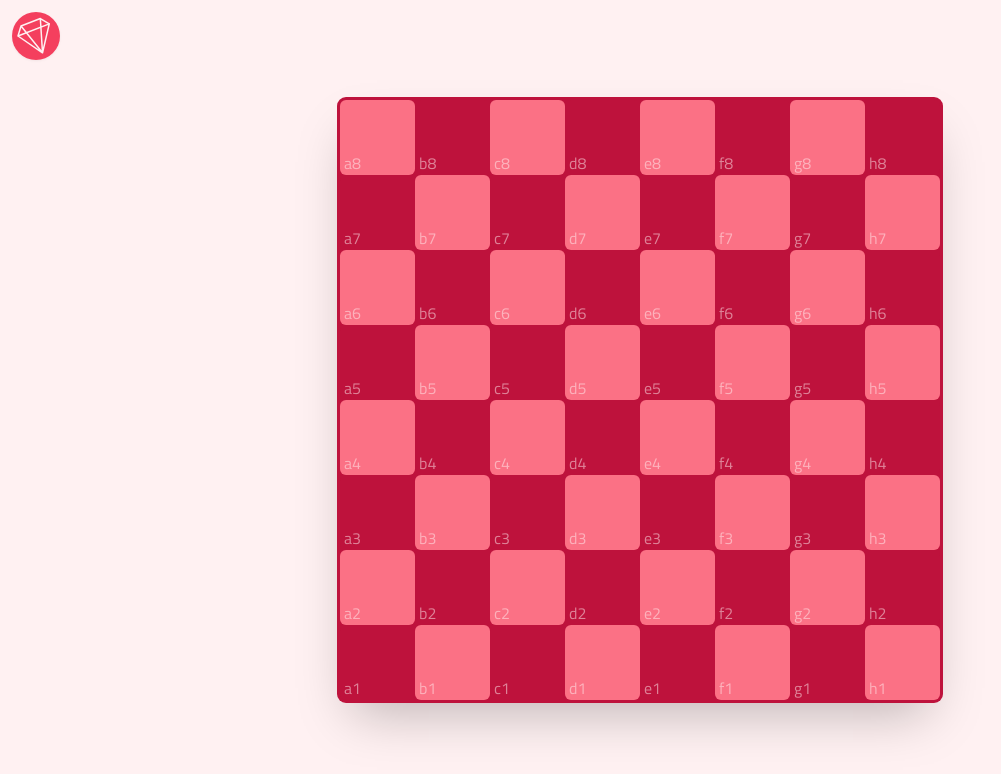
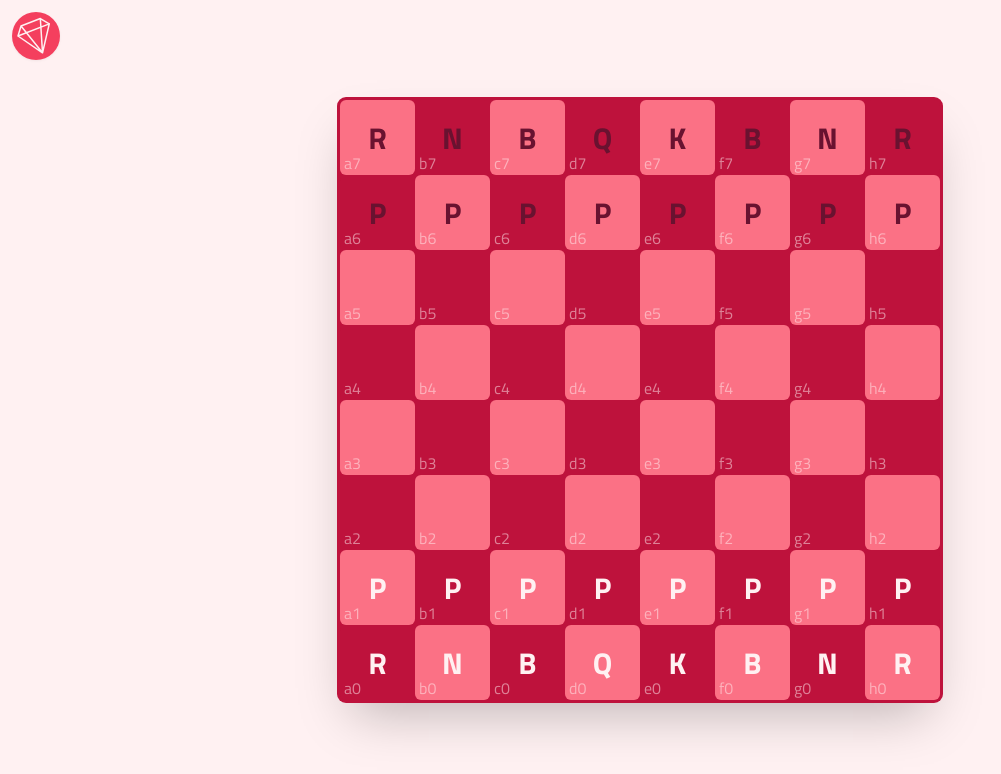
Before and after one commit to rubytree33/rubytree33.github.io, a Next.js app: page /chess in a window 1280 px wide. Shown: the top 774 px of the page, without its empty margins (0-1001 px from the left). Built offline with nearby package versions, Linux system fonts and the light colour scheme.

Commit message:
display chess board state

```diff
--- a/src/app/store.ts
+++ b/src/app/store.ts
@@ -1,9 +1,9 @@
 import { configureStore } from '@reduxjs/toolkit'
-import chessboardReducer from '../features/chess/chess-slice'
+import chessReducer from '../features/chess/chess-slice'
 
 export const store = configureStore({
   reducer: {
-    chessboard: chessboardReducer,
+    chess: chessReducer,
   },
 })
 
--- a/src/features/chess/chess-slice.ts
+++ b/src/features/chess/chess-slice.ts
@@ -2,8 +2,8 @@ import { createSlice, PayloadAction } from '@reduxjs/toolkit'
 import _ from 'lodash'
 
 interface Coord {
-  x: number,
-  y: number,
+  file: number,
+  rank: number,
 }
 
 const enum PieceColor { White, Black }
@@ -23,8 +23,8 @@ interface BoardState {
 
 const initialState: BoardState = {
   selection: null,
-  board: _.range(8).map(y =>
-    _.range(8).map(x => {
+  board: _.range(8).map(x =>
+    _.range(8).map(y => {
       // rank 3-6 empty
       if (Rank.R3 <= y && y <= Rank.R6) {
         return null
@@ -40,7 +40,7 @@ const initialState: BoardState = {
       const color = y <= Rank.R2 ? PieceColor.White : PieceColor.Black
 
       const type =
-        y === Rank.R2 || y === Rank.R6 ? PieceType.P :  // pawns on ranks 2 and 7
+        y === Rank.R2 || y === Rank.R7 ? PieceType.P :  // pawns on ranks 2 and 7
         x === File.Fa || x === File.Fh ? PieceType.R :  // rooks on files a and h
         x === File.Fb || x === File.Fg ? PieceType.N :  // knights on files b and g
         x === File.Fc || x === File.Ff ? PieceType.B :  // bishops on files c and f
@@ -68,4 +68,4 @@ const chessSlice = createSlice({
 
 export const { selectSquare, deselectSquare } = chessSlice.actions
 export default chessSlice.reducer
-export type { Coord }
+export type { Coord, P }
--- a/src/pages/chess.tsx
+++ b/src/pages/chess.tsx
@@ -16,11 +16,45 @@ const ViewportCentered = ({ children, onClick }: any) =>
   </div>
 
 const Page: NextPage = () => {
-  const selection = useAppSelector((state) => state.chessboard.selection)
   const dispatch = useAppDispatch()
+  const selection = useAppSelector(state => state.chess.selection)
+  const board = useAppSelector(state => state.chess.board)
 
-  const handleSquare = (x: number, y: number) =>
-    dispatch(selectSquare({x, y}))
+  const Square = ({ key = -1, file = -1, rank = -1, className = '' }) => {
+    const isA1Dark = true
+
+    const piece = board[file][rank]
+
+    return <>
+      <button key={key} className={`
+          ${className}
+          rounded-md
+          ${(file + rank) % 2 == Number(isA1Dark) ? 'bg-ruby-400' : 'bg-ruby-700'}
+          hover:brightness-150
+          ${file === selection?.file && rank === selection?.rank && 'z-20 ring ring-white'}
+          relative
+        `}
+        onClick={e => {
+          e.stopPropagation()
+          dispatch(selectSquare({file, rank}))
+        }}
+      >
+        {/* piece */}
+        <div className={`
+            absolute left-1/2 top-1/2 -translate-x-1/2 -translate-y-1/2
+            text-3xl font-bold
+            ${piece && ['text-ruby-50', 'text-ruby-950'][piece.color]}
+          `}
+        >
+          {piece && 'PNBRQK'[piece.type]}
+        </div>
+        {/* coordinate */}
+        <div className='absolute left-1 bottom-0 opacity-50'>
+          {`${'abcdefgh'[file]}${rank}`}
+        </div>
+      </button>
+    </>
+  }
 
   return <>
     <Head>
@@ -43,20 +77,7 @@ const Page: NextPage = () => {
         {_.range(8).map(y =>
           <div key={y} className="grow basis-1/8 flex flex-row">
             {_.range(8).map (x =>
-                <button key={x} className={`
-                  relative
-                  grow basis-1/8
-                  rounded-md
-                  ${(x + y) % 2 == 0 ? 'bg-ruby-400' : 'bg-ruby-700'}
-                  hover:brightness-150
-                  ${x === selection?.x && y === selection?.y && 'z-20 ring ring-white'}
-                `}
-                onClick={(e) => { e.stopPropagation(); handleSquare(x, y) }}
-                >
-                  <span className='absolute left-1 bottom-0 opacity-50'>
-                    {`${'abcdefgh'[x]}${8 - y}`}
-                  </span>
-                </button>
+              <Square key={x} file={x} rank={7 - y} className='grow basis-1/8' />
             )}
           </div>
         )}
```
